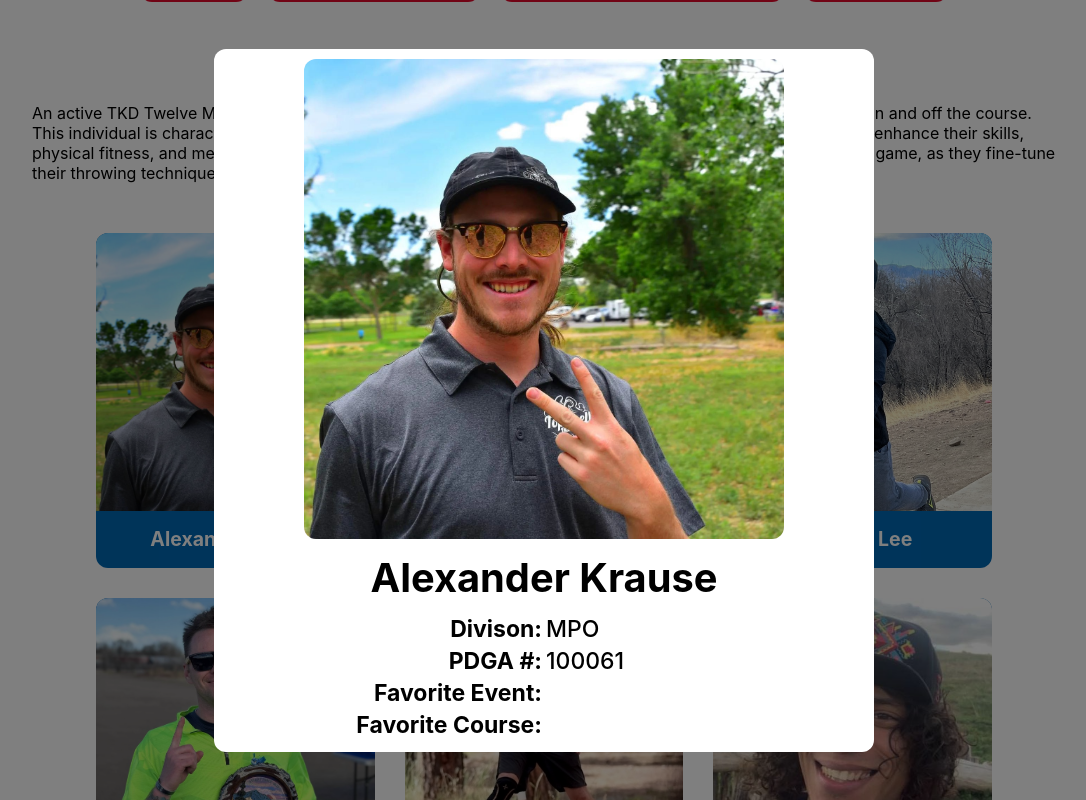
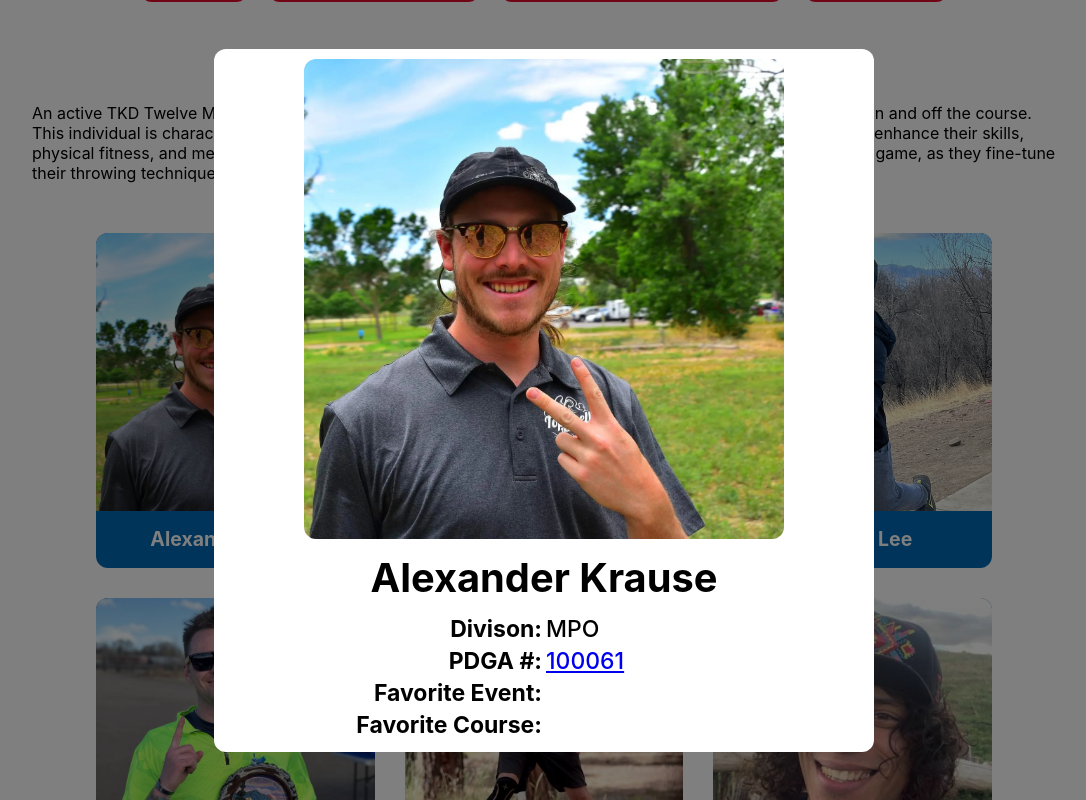
Before and after one commit to millerado/tkd-roster, a React (Create React App) app: page / in a window 1280 px wide. Both pictures are taken after a click on the element "Alexander Krause". Shown: the part 405-1205 px from the top of the page, without its empty margins (96-1182 px from the left). Built offline with nearby package versions, Linux system fonts and the light colour scheme.

Commit message:
added link to pdga player profile

```diff
--- a/src/components/PlayerPopup.js
+++ b/src/components/PlayerPopup.js
@@ -23,7 +23,14 @@
           </tr>
           <tr>
             <td className='column-left'>PDGA #:</td>
-            <td className='column-right'>{player.pdga}</td>
+            <td className='column-right'>
+              <a
+                href={`https://pdga.com/player/${player.pdga}`}
+                target='_blank'
+              >
+                {player.pdga}
+              </a>
+            </td>
           </tr>
           <tr>
             <td className='column-left'>Favorite Event:</td>
```
